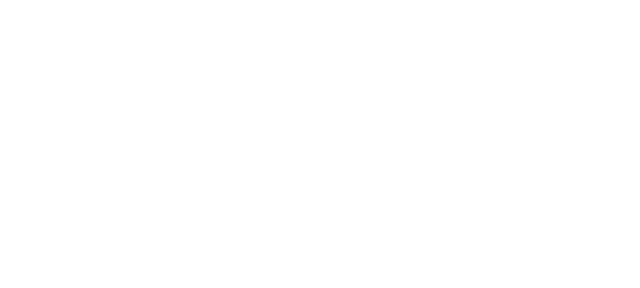
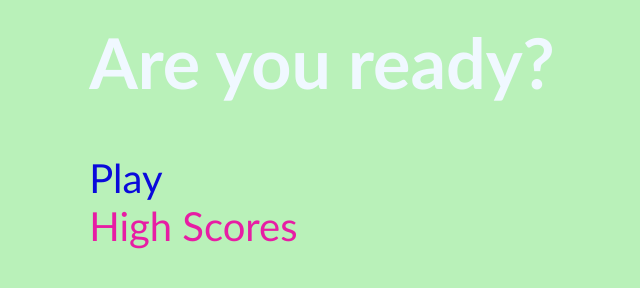
Before and after one commit to AJPena-52/web-api-homework-timed-javascript-quiz, a plain HTML site: page index.html in a window 1280 px wide. Shown: the whole page, without its empty margins (318-958 px from the left). Drawn offline with Linux system fonts and the light colour scheme.

Commit message:
landing page done

```diff
--- a/assets/css/style.css
+++ b/assets/css/style.css
@@ -0,0 +1,70 @@
+:root{
+    background-color: rgb(185, 241, 185);
+
+}
+*{
+    box-sizing: border-box;
+    margin: 0;
+    padding: 0;
+    font-size: 62.5%;
+    font-family: 'Gill Sans', 'Gill Sans MT', Calibri, 'Trebuchet MS', sans-serif;
+}
+h1{
+    font-size: 7rem;
+    color: aliceblue;
+    margin-bottom: 5rem;
+
+}
+h2{
+    font-size: 4;
+    margin-bottom: 4rem;
+}
+
+.container{
+    width: 100vw;
+    height: 100vh;
+    display: flex;
+    justify-content: center;
+    max-width: 80rem;
+    margin:0 auto;
+    padding: 2rem;
+}
+.flex-colomn{
+    display: flex;
+    flex-direction: column;
+}
+
+.flex-center{
+    justify-content: center;
+    align-items: center;
+
+}
+.justify-center{
+    justify-content: center;
+}
+
+.text-center{
+    text-align: center;
+}
+
+.hidden{
+    display: none;
+}
+
+.btn{
+    font-size: 4rem;
+    padding: 2rem 0;
+    width: 30rem;
+    text-align: center;
+    margin-bottom: 1rem;
+    text-decoration: none;
+    color:rgb(10, 10, 219);
+
+}
+.btn:hover{
+    transition: transform 150ms;
+    transform: scale(1.03);
+}
+#highscores-btn{
+    color:rgb(231, 29, 164)
+}
--- a/index.html
+++ b/index.html
@@ -3,10 +3,29 @@
 <head>
     <meta charset="UTF-8">
     <meta name="viewport" content="width=device-width, initial-scale=1.0">
-    <link rel="stylesheet" type="text/css" href="./assets/css/style.css" />
-    <title>Document</title>
+    <link rel="stylesheet" type="text/css" href="./assets/css/style.css" >
+    <title>coding quiz</title>
 </head>
 <body>
+<div class="container">
+    <div id="home" class="flex-column flex-center">
+        <h1>Are you ready?</h1>
+        <div>
+        <a href="/game.html" class="btn">Play</a>
+        </div>
+
+
+
+        <div>
+        <a href="/highScore.html" id="highscores-btn" class="btn">High Scores</a>
+    </div>
+    </div>
+</div>
+
+
+
+
+
     <script src="assets/js/script.js"></script>
 </body>
 </html>
```
Also changed, not shown: game.html (added, +13 -0 lines).
